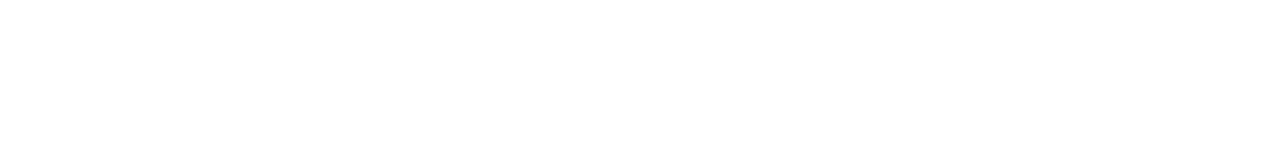
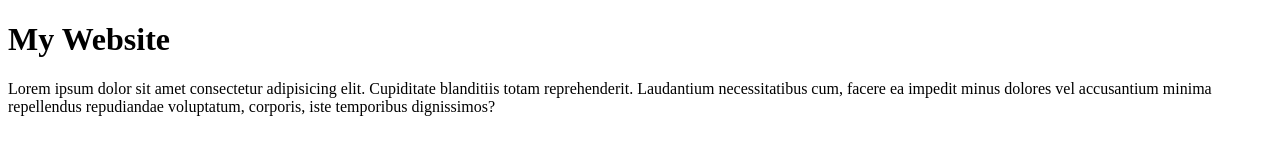
Before and after one commit to amal8bt/essai, a plain HTML site: page index.html in a window 1280 px wide. Drawn offline with Linux system fonts and the light colour scheme.

Commit message:
branche develop

```diff
--- a/index.html
+++ b/index.html
@@ -7,6 +7,7 @@
     <title>Document</title>
 </head>
 <body>
-
+    <h1>My Website</h1>
+    <p>Lorem ipsum dolor sit amet consectetur adipisicing elit. Cupiditate blanditiis totam reprehenderit. Laudantium necessitatibus cum, facere ea impedit minus dolores vel accusantium minima repellendus repudiandae voluptatum, corporis, iste temporibus dignissimos?</p>
 </body>
 </html>
```
